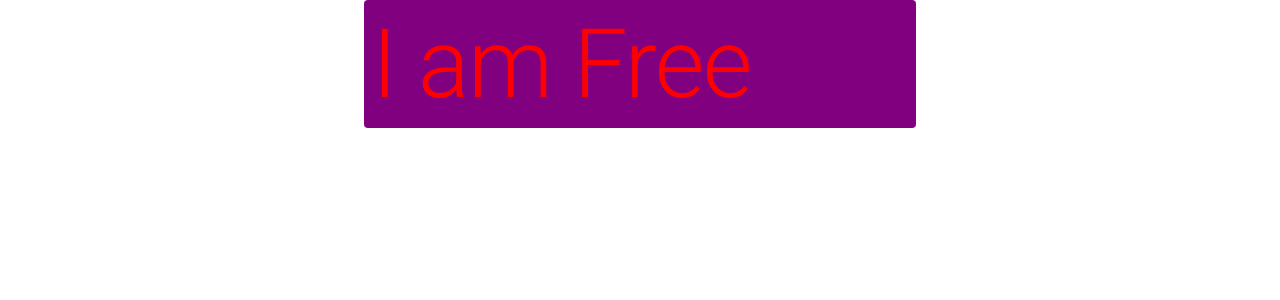
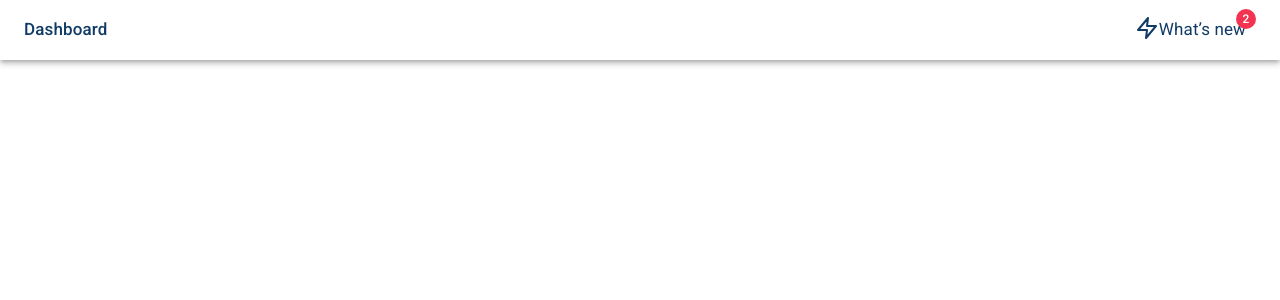
Before and after one commit to HaidarEzio/VetrinaLive, a React (Create React App) app: page / in a window 1280 px wide. Shown: the top 300 px of the page. Built offline with nearby package versions, Linux system fonts and the light colour scheme.

Commit message:
Navbar Styling done

```diff
--- a/src/App.js
+++ b/src/App.js
@@ -1,11 +1,26 @@
 import * as React from "react";
-import Container from "@mui/material/Container";
 import { Header } from "./components/header/header.comp";
+import NavBar from "./components/navbar.comp";
+import "./global.module.css";
+import { createTheme, ThemeProvider } from "@mui/material/styles";
+
+const theme = createTheme({
+  palette: {
+    primary: {
+      main: "#FFFFFF",
+    },
+    secondary: {
+      main: "#103B66",
+    },
+  },
+});
 
 export default function App() {
   return (
-    <Container maxWidth="sm">
-      <Header />
-    </Container>
+    <>
+      <ThemeProvider theme={theme}>
+        <NavBar />
+      </ThemeProvider>
+    </>
   );
 }
--- a/src/components/header/header.comp.jsx
+++ b/src/components/header/header.comp.jsx
@@ -5,12 +5,11 @@ export const HeaderStyled = styled(Typography)`
   color: red;
   padding: 8px;
   background-color: purple;
-  border-radius: 4px;
 `;
 
 //! Component
 export const Header = () => {
-  return <HeaderStyled variant="h1">I am Free</HeaderStyled>;
+  return <HeaderStyled variant="h1">It is what it is</HeaderStyled>;
 };
 
 //* same way of doing it, but this is without intellesense
--- /dev/null
+++ b/src/components/navbar.comp.jsx
@@ -0,0 +1,60 @@
+import AppBar from "@mui/material/AppBar";
+import Box from "@mui/material/Box";
+import Toolbar from "@mui/material/Toolbar";
+import Typography from "@mui/material/Typography";
+import { Badge } from "@mui/material";
+
+import styled from "styled-components";
+//? Styling
+const MainText = styled(Typography)`
+  flex-grow: 1;
+  font-size: 17px;
+  font-style: normal;
+  font-weight: 500;
+`;
+
+const WhatsNewText = styled(MainText)`
+  flex-grow: 0;
+  font-weight: 400;
+  margin-right: 10px;
+`;
+
+const BadgeStyled = styled(Badge)`
+  .MuiBadge-badge {
+    background-color: #f33451;
+    margin: 3px 10px 0px 0px;
+  }
+`;
+
+export default function Navbar() {
+  return (
+    <Box sx={{ flexGrow: 1 }}>
+      <AppBar position="static" color="primary">
+        <Toolbar variant="dense" sx={{ height: 60 }}>
+          <MainText variant="h6" color="secondary">
+            Dashboard
+          </MainText>
+          <BadgeStyled badgeContent={2} color="secondary" sx={{ display: "flex" }}>
+            <svg
+              stroke="#103b66"
+              fill="none"
+              stroke-width="2"
+              viewBox="0 0 24 24"
+              stroke-linecap="round"
+              stroke-linejoin="round"
+              size="24"
+              height="24"
+              width="24"
+              xmlns="http://www.w3.org/2000/svg"
+            >
+              <polygon points="13 2 3 14 12 14 11 22 21 10 12 10 13 2"></polygon>
+            </svg>
+            <WhatsNewText variant="h6" color="secondary">
+              What’s new
+            </WhatsNewText>
+          </BadgeStyled>
+        </Toolbar>
+      </AppBar>
+    </Box>
+  );
+}
--- /dev/null
+++ b/src/global.module.css
@@ -0,0 +1,20 @@
+*,
+*::before,
+*::after {
+  margin: 0;
+  padding: 0;
+  box-sizing: border-box;
+}
+
+html {
+  /* //? 16 is default, 10 is (10px/16px)=62.5% */
+  /* font-size: 62.5%; */
+  scroll-behavior: smooth;
+}
+a {
+  text-decoration: none;
+}
+
+li {
+  list-style: none;
+}
```
